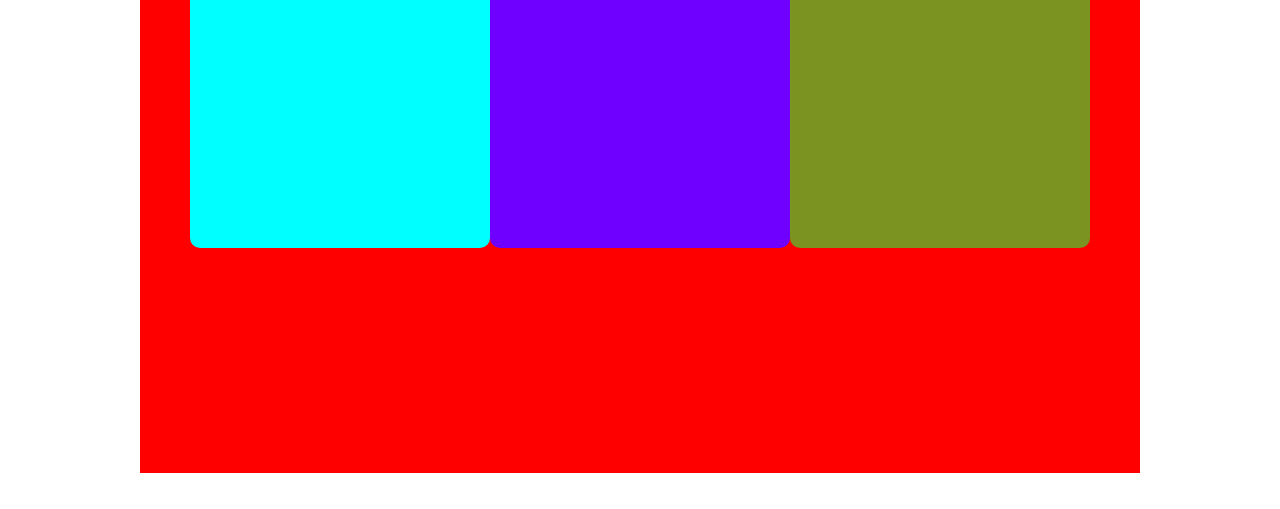
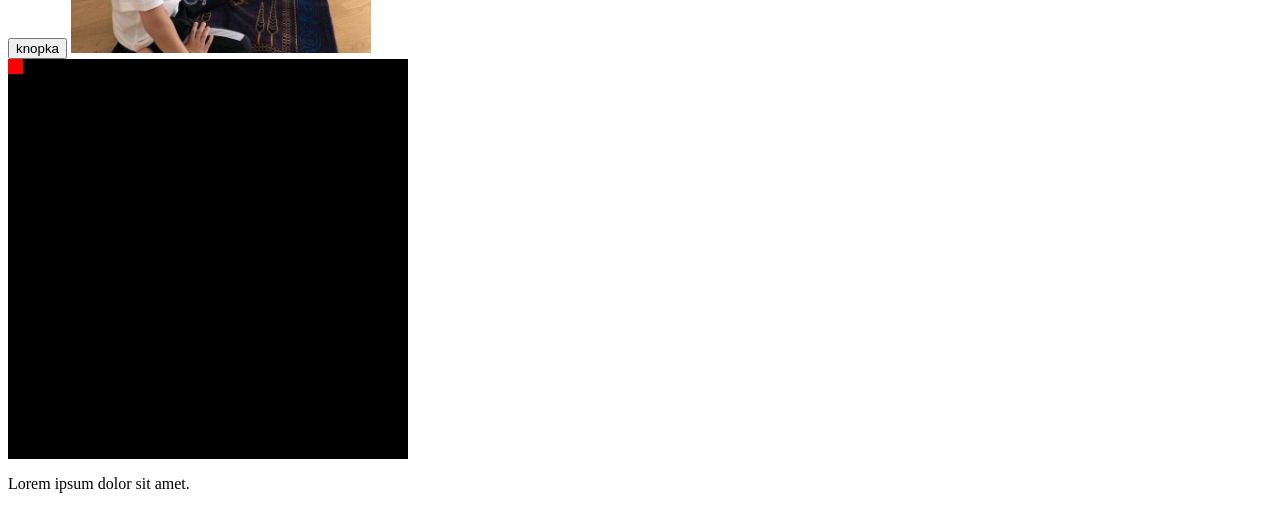
Before and after one commit to xolmuhammedov/JavaScript-Tutorials, a plain HTML site: page addEventListener/index.html in a window 1280 px wide. Shown: the part 327-836 px from the top of the page. Before the commit the page ends 800 px from the top, so only its background shows below. Drawn offline with Linux system fonts and the light colour scheme.

Commit message:
events are awesome bro

```diff
--- a/Objects-2/app.js
+++ b/Objects-2/app.js
@@ -34,3 +34,6 @@ while(obj){
 // }
 // let b = 'hello';
 // console.log(b += ' world')
+
+let fruits = ['apple','pear','lemon'];
+console.log(fruits);
--- a/addEventListener/index.html
+++ b/addEventListener/index.html
@@ -6,61 +6,33 @@
     <title>Document</title>
 </head>
 <body>
-    <div class="container">
-        <div class="block1">
-            <h1>Click me!</h1>
-        </div>
-        <div class="block2">
-            <h1>Click me!</h1>
-        </div>
-        <div class="block3">
-            <h1>Click me!</h1>
-        </div>
+    <h1>addEventListener</h1>
+    <button id="btn">knopka</button>
+    <img src="rasm.jpg" alt="img" id="rasm" width="300" style="display: inline;">
+
+    <div class="box">
+        <i id="i"></i>
     </div>
 
+
     <style>
-        *{
-            margin: 0;
-            padding: 0;
-            box-sizing: border-box;
+        .box{
+            position: relative;
+            width: 400px;
+            height: 400px;
+            background-color: black;
         }
-        .container{
-            max-width: 1000px;
-            height: 100vh;
-            margin: 0 auto;
-            display: flex;
-            align-items: center;
-            justify-content: center;
+        #i{
+            display: block;
+            position: absolute;
+            width: 15px;
+            height: 15px;
             background-color: red;
         }
-        .block1{
-            margin-top: 50px;
-            width: 300px;
-            height: 300px;
-            background-color: aqua;
-            border-radius: 10px;
-            text-align: center;
-            cursor: pointer;
-        }
-        .block2{
-            margin-top: 50px;
-            width: 300px;
-            height: 300px;
-            background-color: rgb(111, 0, 255);
-            border-radius: 10px;
-            text-align: center;
-            cursor: pointer;
-        }
-        .block3{
-            margin-top: 50px;
-            width: 300px;
-            height: 300px;
-            background-color: rgb(122, 147, 33);
-            border-radius: 10px;
-            text-align: center;
-            cursor: pointer;
-        }
     </style>
+
+    <p onclick="alert('p alert boldi');">Lorem ipsum dolor sit amet.</p>
+
     <script src="script.js"></script>
 </body>
 </html>
--- a/addEventListener/script.js
+++ b/addEventListener/script.js
@@ -1 +1,21 @@
-console.log("what we gonna do?");
+// click / dbclick
+//contxtmenu
+//mouseover / mouseup
+//mousemove
+
+const btn = document.getElementById('btn');
+const rasm = document.getElementById('rasm');
+const I = document.querySelector('.box i');
+const box = document.querySelector('.box');
+btn.addEventListener("click" , function (event) {
+    console.log(event);
+})
+rasm.addEventListener("dblclick", function(hello) {
+    rasm.style = "transform: scale(1.5);";
+    console.log(hello);
+})
+
+box.onmousemove = (e) => {
+    console.log(e);
+    I.style = `top: ${e.offsetY}px; left: ${e.offsetX}px;`;
+}
```
Also changed, not shown: addEventListener/rasm.jpg (added).
